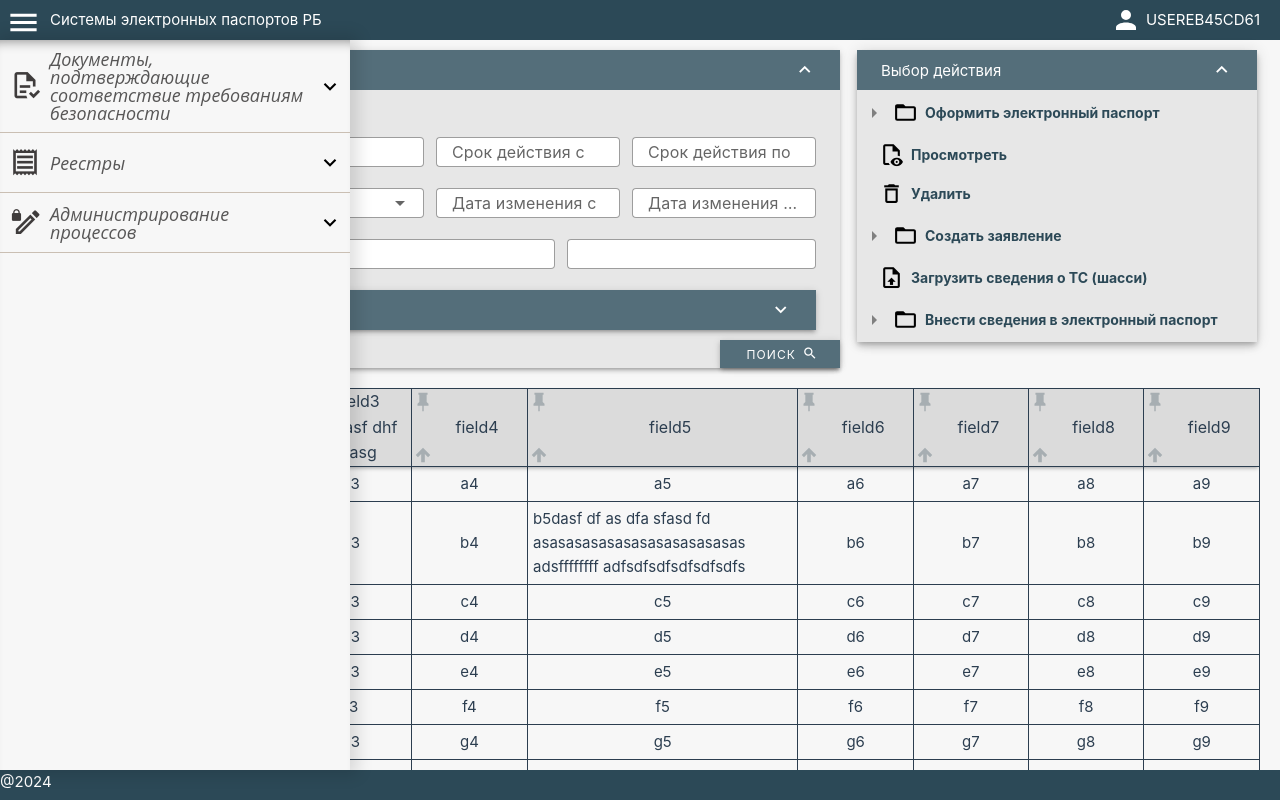
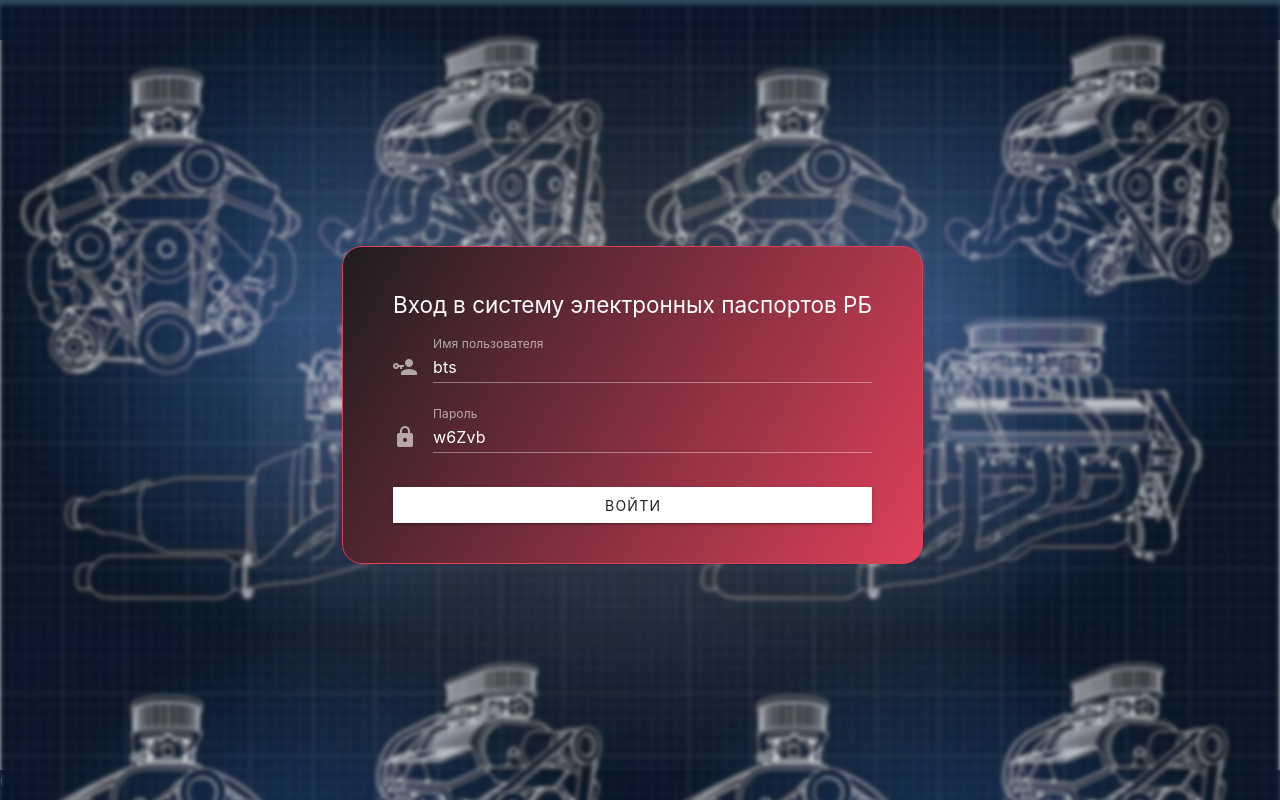
Before and after one commit to artdrua12/vue3, a Vue app: page / in a window 1280 px wide. Built offline with nearby package versions, Linux system fonts and the light colour scheme.

Commit message:
ipiindexdb

```diff
--- a/src/App.vue
+++ b/src/App.vue
@@ -17,7 +17,15 @@
     </div>
 
     <base-menu :items="items"></base-menu>
-    <RouterView class="app-content" />
+    <!-- <transition name="fade">
+      <RouterView class="app-content" />
+    </transition> -->
+
+    <router-view v-slot="{ Component, route }">
+      <transition name="fade" mode="out-in">
+        <component :is="Component" :key="route.path" class="app-content" />
+      </transition>
+    </router-view>
 
     <div class="app-footer">
       <span>@2024 </span>
@@ -35,11 +43,12 @@
 </template>
 
 <script setup>
-import { useSnackbarStore } from './stores/snackStore'
+import { useSnackStore } from './stores/snackStore'
 import { RouterView } from 'vue-router'
 import BaseMenu from './components/base/BaseMenu.vue'
 import { storeToRefs } from 'pinia'
-const store = useSnackbarStore()
+
+const store = useSnackStore()
 const { snack } = storeToRefs(store)
 const items = [
   {
@@ -122,13 +131,23 @@ const items = [
 </script>
 
 <style>
+.fade-enter-active,
+.fade-leave-active {
+  transition: opacity 0.3s;
+}
+
+.fade-enter,
+.fade-leave-to {
+  opacity: 0;
+}
+
 /* snackbar */
 
-/* #app {
+#app {
   width: 100%;
   height: 100vh;
   padding: 0px;
-} */
+}
 .app {
   width: 100%;
   height: 100%;
@@ -174,18 +193,18 @@ const items = [
   display: flex;
   flex-direction: column-reverse;
   gap: 25px;
-  z-index: 7;
+  z-index: 11;
 }
 .snackbar {
-  width: 300px;
-  z-index: 7;
+  width: 320px;
+  z-index: 11;
   display: grid;
   gap: 7px;
   grid-template-columns: 35px 1fr;
   align-items: center;
   color: white;
   padding: 10px 12px 10px 10px;
-  font-size: 16px;
+  font-size: 14px;
   font-family: sans-serif;
   letter-spacing: 1px;
   transition: transform 0.35s;
@@ -208,7 +227,7 @@ const items = [
 
 .slide-enter-from,
 .slide-leave-to {
-  transform: translateX(120%);
+  transform: translateX(100%);
 }
 
 .slide-leave-active {
--- a/src/components/base/BaseTableSubGrid.vue
+++ b/src/components/base/BaseTableSubGrid.vue
@@ -108,7 +108,7 @@
         <span>Строк на странице</span>
         <div class="pagination-select">
           <input :value="size" readonly class="pagination-select__input" @click="show = true" />
-          <div role="listbox" class="pagination-select__listbox" v-show="show">
+          <div v-show="show" role="listbox" class="pagination-select__listbox">
             <div
               v-for="item in 5"
               :key="item"
--- a/src/components/layout/LayoutPanel.vue
+++ b/src/components/layout/LayoutPanel.vue
@@ -3,7 +3,7 @@
     <v-btn
       icon="mdi-tune-variant"
       variant="text"
-      style="display: fixed; top: -10px; left: 380px; z-index: 100;"
+      style="display: fixed; top: -10px; left: 380px; z-index: 100"
       @click="isOpen = true"
     ></v-btn>
     <div class="panel-menu">
@@ -56,8 +56,8 @@ import BasePanel from '../base/BasePanel.vue'
 import MenuRegistration from '../MenuRegistration.vue'
 import BasePanelAcordions from '../base/BasePanelAcordions.vue'
 import { ref } from 'vue'
-import { useSnackbarStore } from '@/stores/snackStore'
-const store = useSnackbarStore()
+import { useSnackStore } from '@/stores/snackStore'
+const snack = useSnackStore()
 const isOpen = ref(false)
 const data = [
   { panels: ['children11', 'children12', 'children13'], title: 'панель1' },
@@ -67,10 +67,10 @@ const data = [
   { title: 'панель5' }
 ]
 function testGreen() {
-  store.setSnack({ text: 'Много текста Много текста Много текста Много текста ', type: 'info' })
+  snack.setSnack({ text: 'Много текста Много текста Много текста Много текста ', type: 'info' })
 }
 function testRed() {
-  store.setSnack({ text: 'Ошибка загрузки', type: 'error' })
+  snack.setSnack({ text: 'Ошибка загрузки', type: 'error' })
 }
 </script>
 
--- /dev/null
+++ b/src/components/layout/Test.vue
@@ -0,0 +1,26 @@
+<template>
+  <div>
+    <v-btn @click="test">TEST</v-btn>
+    <v-btn @click="getData">GetData</v-btn>
+  </div>
+</template>
+
+<script setup>
+import { useIndexDBStore } from '@/stores/indexDBStore'
+import { useRequestStore } from '@/stores/requestStore'
+const indexDB = useIndexDBStore()
+const requests = useRequestStore()
+
+async function test() {
+  const referenceBooks = await requests.referenceBooks()
+  if (referenceBooks) {
+    indexDB.setReferenceBooks(referenceBooks)
+  }
+}
+async function getData() {
+  const getData = await indexDB.getReferenceBook(25)
+  console.log('getData', getData)
+}
+</script>
+
+<style scoped></style>
--- /dev/null
+++ b/src/components/layout/TheEntrance.vue
@@ -0,0 +1,111 @@
+<template>
+  <div class="entrance">
+    <div class="entranceBackground"></div>
+    <div class="entranceMenu">
+      <h2 class="mb-3">Вход в систему электронных паспортов РБ</h2>
+      <v-text-field
+        v-model="login"
+        label="Имя пользователя"
+        prepend-icon="mdi-account-key"
+        variant="underlined"
+        color="white"
+      ></v-text-field>
+      <v-text-field
+        v-model="password"
+        label="Пароль"
+        prepend-icon=" mdi-lock"
+        variant="underlined"
+      ></v-text-field>
+
+      <v-btn block class="rounded-0 mt-3" @click="checkLogin">Войти</v-btn>
+    </div>
+  </div>
+</template>
+
+<script setup>
+import { ref } from 'vue'
+import { useRouter } from 'vue-router'
+import { useRequestStore } from '@/stores/requestStore'
+import { useIndexDBStore } from '@/stores/indexDBStore'
+import { useSnackStore } from '@/stores/snackStore'
+
+const login = ref('bts')
+const password = ref('w6Zvb')
+const requests = useRequestStore()
+const indexDB = useIndexDBStore()
+const route = useRouter()
+const snack = useSnackStore()
+
+// function writingReferenceBooks() {
+//   const request = indexedDB.open('referenceBooks', 1)
+
+//   request.onerror = function (event) {
+//     console.log('Проблема с открытием базы данных:', event)
+//   }
+
+//   request.onupgradeneeded = function () {
+//     let db = request.result
+//     const objectStore = db.createObjectStore('notes', { keyPath: 'id', autoIncrement: true })
+//     objectStore.createIndex('title', 'title', { unique: false })
+//     console.log('База данных и хранилище объектов созданы.')
+//   }
+
+//   request.onsuccess = function () {
+//     console.log('event', request.result)
+//     let db = request.result
+//     console.log('База данных успешно открыта.')
+//   }
+// }
+
+async function checkLogin() {
+  const response = await requests.checkLogin(login.value, password.value)
+  console.log('response', response)
+  if (response.successfully) {
+    // если авторизация пройдена
+    route.push('/main')
+    const referenceBooks = await requests.referenceBooks()
+    if (referenceBooks) {
+      indexDB.writingReferenceBooks(referenceBooks)
+      console.log('referenceBooks', referenceBooks)
+    }
+  } else {
+    snack.setSnack({ text: 'Ошибка авторизации', type: 'error' })
+  }
+}
+</script>
+
+<style scoped>
+.entrance {
+  width: 100%;
+  height: 100%;
+  /* background: rgb(231, 230, 228); */
+  /* background: linear-gradient(135deg, rgb(31, 31, 29) 0%, #ebeff0 100%); */
+  z-index: 9;
+  display: grid;
+  grid-template-columns: 1fr auto 1fr;
+  grid-template-rows: 1fr auto 1fr;
+  justify-content: center;
+  align-items: center;
+  /* margin: -40px 0px -30px 0px; */
+  color: white;
+}
+.entranceMenu {
+  grid-area: 2/2/3/3;
+  padding: 40px 50px;
+  border: 1px solid rgba(223, 64, 90, 1);
+  background-image: url(@/assets/PD-007.jpg);
+  background-color: rgba(231, 230, 228, 0.603);
+  border-radius: 20px;
+  background: linear-gradient(120deg, rgba(30, 29, 31, 1) 0%, rgba(223, 64, 90, 1) 100%);
+  box-shadow: 0px 0px 1200px 12px rgba(246, 247, 247, 0.35);
+  z-index: 7;
+}
+.entranceBackground {
+  grid-area: 1/1/-1/-1;
+  background: url(../../assets/123.avif) repeat;
+  filter: blur(2px);
+  width: 100%;
+  height: 100%;
+  position: fixed;
+}
+</style>
--- a/src/router/index.js
+++ b/src/router/index.js
@@ -1,11 +1,17 @@
 import { createRouter, createWebHistory } from 'vue-router'
 import LayoutMenu from '../components/layout/LayoutMenu.vue'
+import TheEntrance from '../components/layout/TheEntrance.vue'
 
 const router = createRouter({
   history: createWebHistory(import.meta.env.BASE_URL),
   routes: [
     {
       path: '/',
+      name: 'entrance',
+      component: TheEntrance
+    },
+    {
+      path: '/main',
       name: 'home',
       component: LayoutMenu
     },
@@ -13,6 +19,11 @@ const router = createRouter({
       path: '/about',
       name: 'about',
       component: () => import('../components/layout/LayoutPanel.vue')
+    },
+    {
+      path: '/test',
+      name: 'test',
+      component: () => import('../components/layout/Test.vue')
     }
   ]
 })
--- /dev/null
+++ b/src/stores/indexDBStore.js
@@ -0,0 +1,59 @@
+import { defineStore } from 'pinia'
+
+export const useIndexDBStore = defineStore('indexDB', () => {
+  async function setReferenceBooks(referenceBooks) {
+    // создание базы данных, request содержит события успешного и неуспешного открытия
+    const request = window.indexedDB.open('referenceBooks')
+
+    // если база не создана создаем
+    request.onupgradeneeded = function (event) {
+      const database = event.target.result //через свойство event.target.result мы можем получить базу данных
+      // database.db.deleteObjectStore('books') // пересоздаем хранилище users - сначала удаляем, если оно существует
+      database.createObjectStore('books', { keyPath: 'id', autoIncrement: false }) // создание хранилища для referenceBooks
+    }
+
+    // при открытии базы данных создаем транзакцию и получаем хранилище
+    request.onsuccess = function (event) {
+      const database = event.target.result // обращаемся к базе данных
+      // создаем транзакцию
+      const transaction = database.transaction(['books'], 'readwrite')
+      const booksStore = transaction.objectStore('books') // получаем хранилище users
+
+      for (let i = 0; i <= referenceBooks.length - 1; i++) {
+        const addRequest = booksStore.put(referenceBooks[i])
+        addRequest.onsuccess = () => {
+          console.log('id добавленной записи:', addRequest.result) // id добавленной записи: 1
+        }
+      }
+    }
+
+    // в случае ошибки
+    request.onerror = function (event) {
+      console.log('Проблема с открытием базы данных:', event)
+    }
+  }
+
+  async function getReferenceBook(id) {
+    return new Promise((resolve, reject) => {
+      const request = indexedDB.open('referenceBooks')
+
+      request.onsuccess = function (event) {
+        const database = event.target.result // получаем бд
+        const transaction = database.transaction('books', 'readonly') // создаем транзакцию
+        const booksStore = transaction.objectStore('books') // получаем хранилище users
+
+        let requestData = booksStore.get(id) // получаем объект
+
+        requestData.onsuccess = () => {
+          resolve(requestData.result)
+        }
+      }
+
+      request.onerror = function (event) {
+        reject('ошибка с чтением данных:' + event)
+      }
+    })
+  }
+
+  return { setReferenceBooks, getReferenceBook }
+})
--- /dev/null
+++ b/src/stores/requestStore.js
@@ -0,0 +1,57 @@
+import { defineStore } from 'pinia'
+import { useSnackStore } from './snackStore'
+
+export const useRequestStore = defineStore('request', () => {
+  async function checkLogin(login, password) {
+    try {
+      const response = await fetch('http://localhost:8080/api/authentication/login', {
+        method: 'POST',
+        mode: 'cors',
+        headers: {
+          'Content-Type': 'application/json',
+          'API-Key': 'secret'
+        },
+        credentials: 'include',
+        body: JSON.stringify({ login, password })
+      })
+
+      if (response.ok) {
+        return await response.json()
+      } else {
+        throw new Error(response.status)
+      }
+      // return response.ok ? await response.json() : throw new Error(response.status)
+    } catch (error) {
+      const snack = useSnackStore()
+      snack.setSnack({ text: 'Ошибка сети ', type: 'error' })
+      return null
+    }
+  }
+
+  async function referenceBooks() {
+    try {
+      const response = await fetch('http://localhost:8080/nsi/directory/search', {
+        method: 'POST',
+        mode: 'cors',
+        headers: {
+          'Content-Type': 'application/json',
+          'API-Key': 'secret'
+        },
+        credentials: 'include',
+        body: JSON.stringify({})
+      })
+
+      if (response.ok) {
+        return await response.json()
+      } else {
+        throw new Error(response.status)
+      }
+    } catch (error) {
+      const snack = useSnackStore()
+      snack.setSnack({ text: 'Ошибка загрузки справочников', type: 'error' })
+      return null
+    }
+  }
+
+  return { checkLogin, referenceBooks }
+})
--- a/src/stores/snackStore.js
+++ b/src/stores/snackStore.js
@@ -1,7 +1,7 @@
 import { reactive } from 'vue'
 import { defineStore } from 'pinia'
 
-export const useSnackbarStore = defineStore('alert', () => {
+export const useSnackStore = defineStore('alert', () => {
   const snack = reactive([])
 
   function setSnack(obj) {
```
Also changed, not shown: src/assets/123.avif (added).
